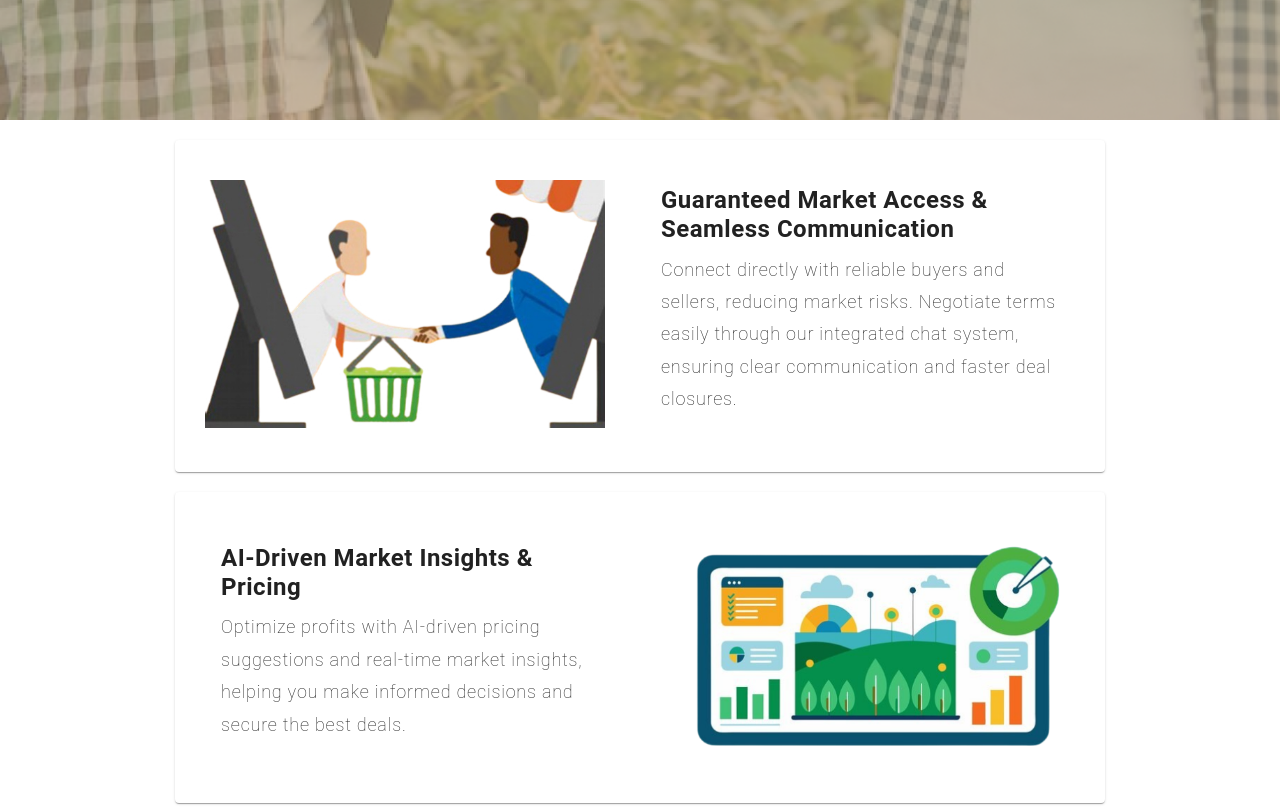
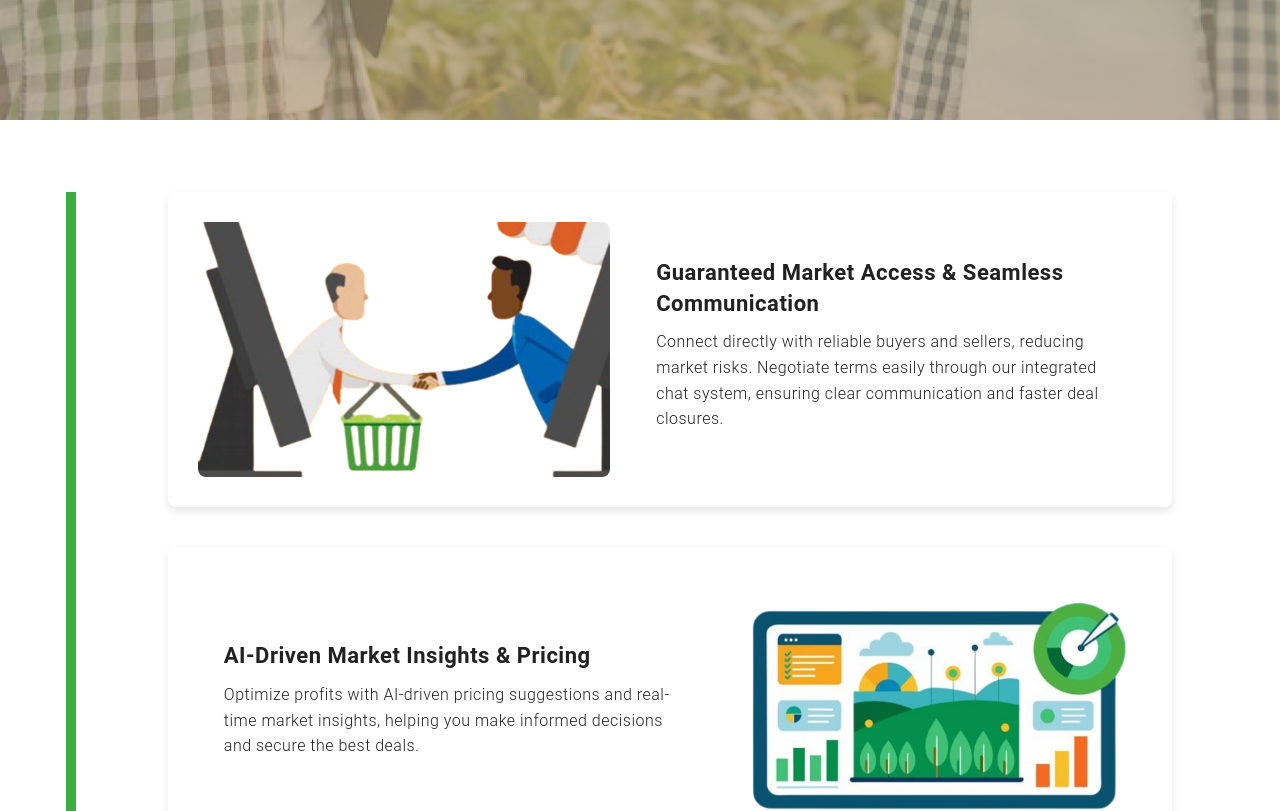
Before and after one commit to Thebeast01/AgriConnect, a React (Vite) app in the folder Frontend/: page /home in a window 1280 px wide. Shown: the part 620-1431 px from the top of the page. Built offline with nearby package versions, Linux system fonts and the light colour scheme; no server answers.

Commit message:
features section updated

```diff
--- a/Frontend/src/component/Features.jsx
+++ b/Frontend/src/component/Features.jsx
@@ -5,7 +5,6 @@ import Image1 from '../assets/Guaranteed_Market_access.jpg';
 import Image2 from '../assets/Dashboard.png';
 import Image3 from '../assets/Smart_contracts.jpg';
 import Image4 from '../assets/Logistics_Support.jpg';
-
 
 const featuresData = [
     {
@@ -32,58 +31,85 @@ const featuresData = [
 
 const Features = () => {
     return (
+        <div style={{ margin: '2px' }}>
             <div style={{
                 height: 'fit-content',
                 display: 'flex',
+                flexDirection: 'row',
+                columnGap: '0px',
+                alignItems: 'flex-start',
+                padding: '50px',
+                position: 'relative',
+            }}>
+                <Box sx={{
+                    width: '10px',
+                    backgroundColor: '#39AE3E',
+                    position: 'absolute',
+                    left: '5%',
+                    top: 70,
+                    bottom: 70,
+                }} />
+                <div style={{
+                    display: 'flex',
                     flexDirection: 'column',
                     alignItems: 'center',
-                    justifyContent: 'flex-start',
-                    padding: '20px' ,
-
+                    width: '100%',
+                    marginLeft: '60px',
                 }}>
-
                     {featuresData.map((feature, index) => (
                         <Card
                             key={index}
                             style={{
                                 marginBottom: '20px',
                                 display: 'flex',
-                        width: '75%',
-                        height:'fit-content',
-                        margin:'auito',
+                                width: '90%',
+                                height: 'fit-content',
+                                margin: '20px auto',
                                 flexDirection: index % 2 === 0 ? 'row' : 'row-reverse',
                                 alignItems: 'center',
-                        padding:'10px',
-                        border:'none',
-
+                                padding: '20px',
+                                border: 'none',
+                                boxShadow: '0px 4px 8px rgba(0, 0, 0, 0.1)',
+                                borderRadius: '8px',
                             }}>
-                    <Box sx={{ padding: '20px' }}>
-                        <img src={feature.image} alt={feature.title} style={{ width: '25rem' }} />
+                            <Box sx={{
+                                padding: '10px',
+                                flex: '1 1 40%', // Flexible width to make it responsive
+                                display: 'flex',
+                                justifyContent: 'center',
+                            }}>
+                                <img src={feature.image} alt={feature.title} style={{
+                                    width: '100%',
+                                    maxWidth: '500px',
+                                    borderRadius: '8px',
+                                    objectFit: 'cover',
+                                }} />
                             </Box>
                             <CardContent
                                 style={{
-                        margin:'1rem',
-                        padding:'20px',
-                        width:'500px'
+                                    margin: '1rem',
+                                    padding: '20px',
+                                    width: '100%',
+                                    flex: '1 1 60%',
+                                    maxWidth: '500px',
                                 }}>
                                 <Typography variant="h5" style={{
                                     fontFamily: 'Roboto, sans-serif',
-                                fontSize: '24px',
-                                fontWeight:'600',
+                                    fontSize: '22px',
+                                    fontWeight: '600',
                                     letterSpacing: '0.5px',
-                                lineHeight: '1.2',
+                                    lineHeight: '1.4',
                                     marginBottom: '10px',
-                                maxWidth: '500px' }}>
+                                }}>
                                     {feature.title}
                                 </Typography>
                                 <Typography variant="body2" style={{
                                     fontFamily: 'Roboto, sans-serif',
-                                fontSize: '18px',
-                                fontWeight:'200',
-                                letterSpacing: '0.8px',
-                                lineHeight: '1.8',
+                                    fontSize: '16px',
+                                    fontWeight: '300',
+                                    letterSpacing: '0.5px',
+                                    lineHeight: '1.6',
                                     marginBottom: '10px',
-                                maxWidth: '500px'
                                 }}>
                                     {feature.description}
                                 </Typography>
@@ -91,6 +117,8 @@ const Features = () => {
                         </Card>
                     ))}
                 </div>
+            </div>
+        </div>
     );
 }
 
```
Lines whose indentation alone changed are shown as unchanged.
